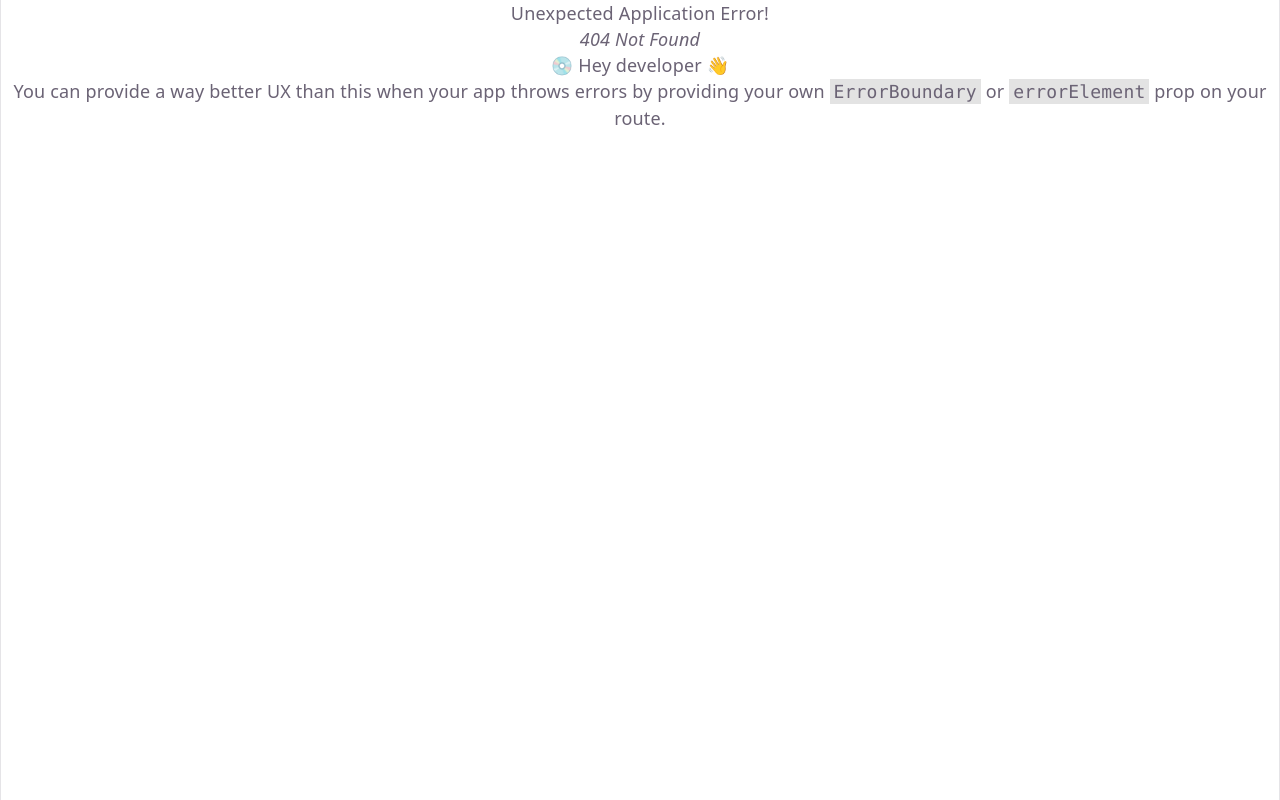
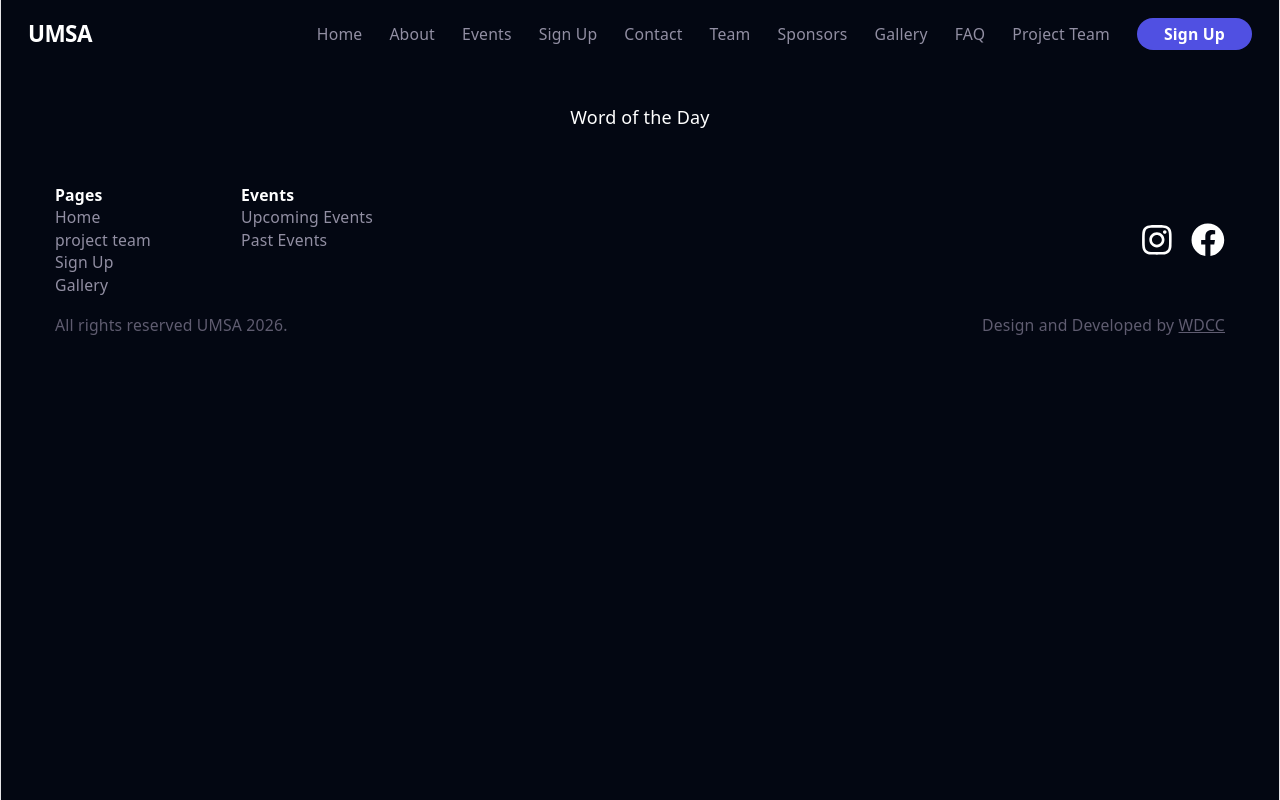
Before and after one commit to UoaWDCC/umsa, a React (Vite) app in the folder client/: page /word-of-the-day in a window 1280 px wide. Before the commit this address had no page. Built offline with nearby package versions, Linux system fonts and the light colour scheme.

Commit message:
feat: routed WoD

```diff
--- a/client/src/main.tsx
+++ b/client/src/main.tsx
@@ -17,6 +17,7 @@ import Contact from "./pages/Contact";
 import Sponsors from "./pages/Sponsors";
 import FAQ from "./pages/Frequent-Asked-Question";
 import About from "./pages/About";
+import WoD from "./pages/WoD"
 
 {
   /* project team imports */
@@ -50,6 +51,7 @@ const router = createBrowserRouter([
       { path: "contact", element: <Contact /> },
       { path: "sponsors", element: <Sponsors /> },
       { path: "about", element: <About /> },
+      { path: "word-of-the-day", element: <WoD/>}
     ],
   },
 ]);
--- /dev/null
+++ b/client/src/pages/WoD.tsx
@@ -0,0 +1,7 @@
+export default function WoD() {
+  return (
+    <>
+      <h1>Word of the Day</h1>
+    </>
+  );
+}
```
